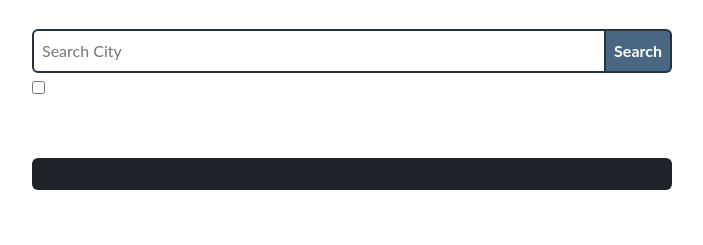
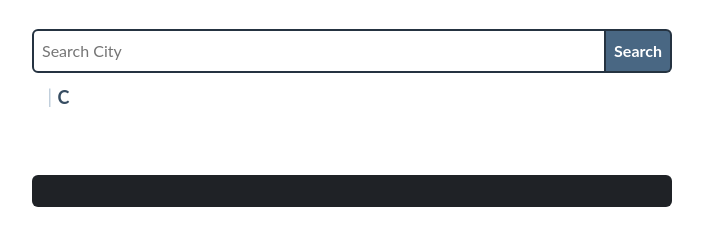
Before and after one commit to JoshDevHub/Weather-App, a website built with webpack: page src/index.html in a window 1280 px wide. Shown: the part 45-290 px from the top of the page, without its empty margins (288-991 px from the left). Built offline with nearby package versions, Linux system fonts and the light colour scheme.

Commit message:
feat: improve units toggle

```diff
--- a/src/get_weather.js
+++ b/src/get_weather.js
@@ -15,7 +15,6 @@ export async function fetchData(location, units) {
     const response = await fetch(requestUrl, { mode: "cors" })
     const resJSON = await response.json();
     console.log(resJSON);
-    console.log(units);
     return {
       ...getLocationData(location),
       ...getTemperatureData(resJSON.main),
--- a/src/index.html
+++ b/src/index.html
@@ -16,8 +16,8 @@
         <input type="text" id="search" name="search" placeholder="Search City" class="form__input">
         <button type="submit" class="btn">Search</button>
       </div>
-      <label for="units" class="visually-hidden">Toggle Units</label>
-      <input type="checkbox" id="units" name="units">
+      <input type="checkbox" id="units" name="units" class="visually-hidden">
+      <label for="units"> &VerticalLine; </label>
     </form>
     <section id="content" class="weather"></section>
   </main>
--- a/src/index.js
+++ b/src/index.js
@@ -17,11 +17,9 @@ const handleSearch = (event) => {
   event.preventDefault();
 
   const searchTerm = searchInput.value;
-  console.log(getUnitSystem());
   Location
     .fetchData(searchTerm)
     .then((location) => Weather.fetchData(location, getUnitSystem()))
-    /* .then(Weather.fetchData) */
     .then(renderWeather)
     .catch(renderError)
 
--- a/src/stylesheets/components/_form.scss
+++ b/src/stylesheets/components/_form.scss
@@ -12,8 +12,40 @@
     display: flex;
   }
 
-  & input[type='checkbox'] {
+  & input[type='checkbox'] + label {
+    font-size: var(--text-xl);
+
+    &::before {
+      content: "F";
+      color: white;
+      font-size: var(--text-l);
+      font-weight: bold;
+      transition: 200ms ease-in-out;
+    }
+
+    &::after {
+      content: "C";
+      color: hsl(209, 28%, 30%);
+      font-size: var(--text-l);
+      font-weight: bold;
+      transition: 200ms ease-in-out;
+    }
+
+    &:hover {
+      cursor: pointer;
+    }
+  }
+
+  & input[type='checkbox']:checked + label {
     margin-right: auto;
+
+    &::before {
+      color: hsl(209, 28%, 30%);
+    }
+
+    &::after {
+      color: white;
+    }
   }
 
   & input[type="text"] {
```
